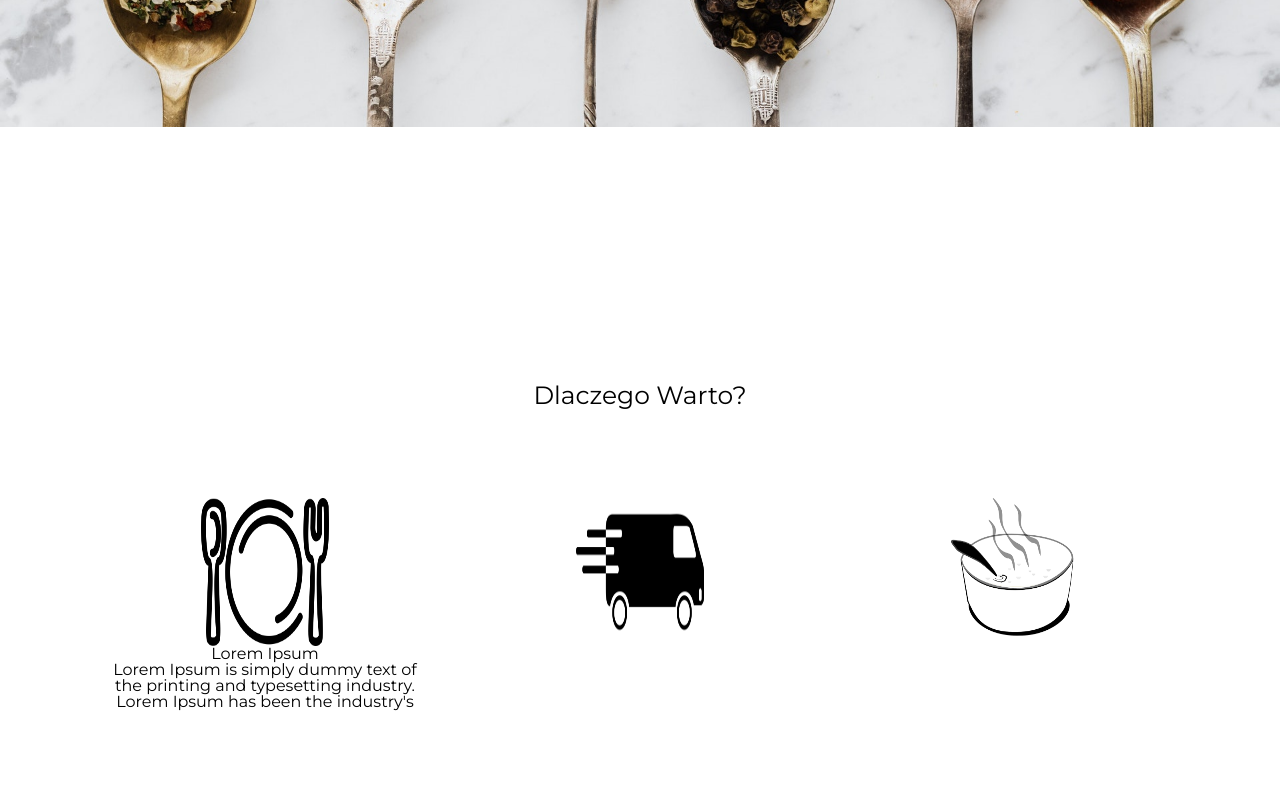
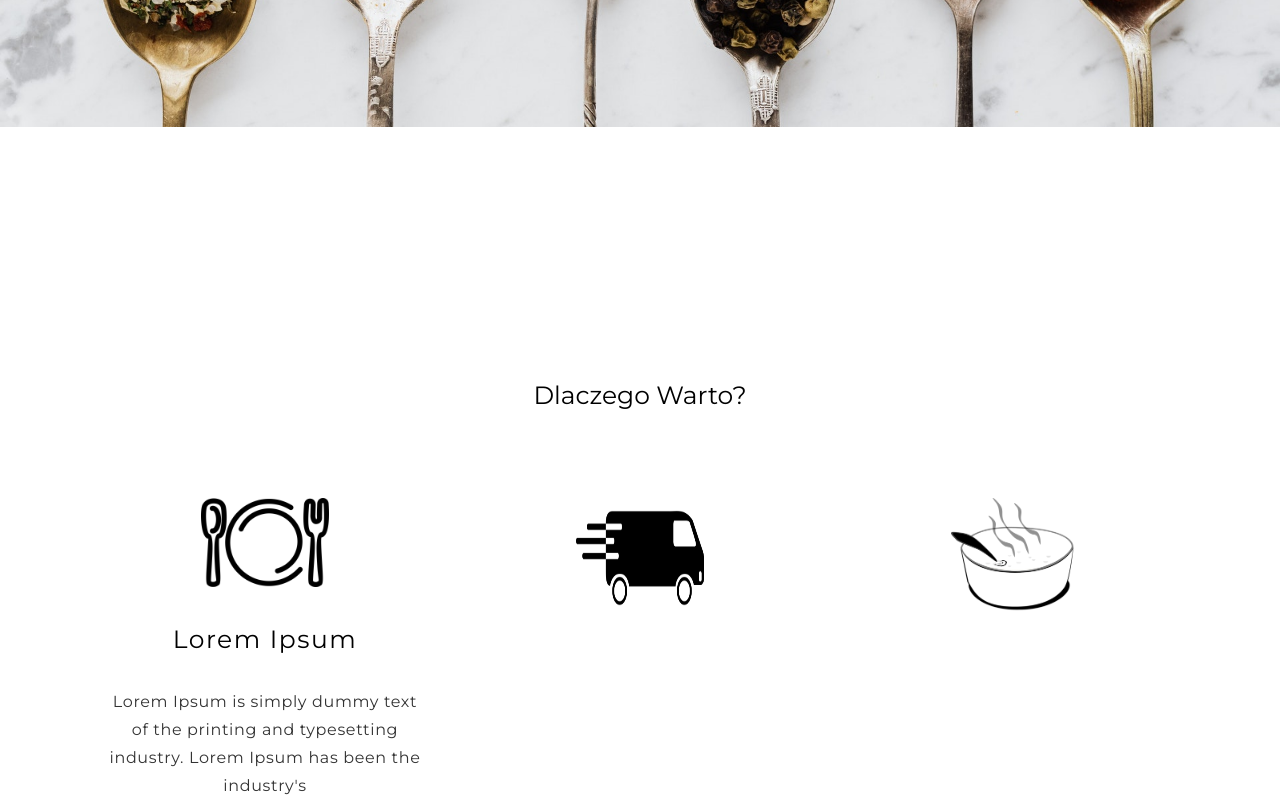
Before and after one commit to Marek-90/food-project, a React (Create React App) app: page / in a window 1280 px wide. Shown: the part 673-1473 px from the top of the page. Before the commit the page ends 1384 px from the top, so only its background shows below. Built offline with nearby package versions, Linux system fonts and the light colour scheme.

Commit message:
I dont know

```diff
--- a/src/components/Header/headerStyle.jsx
+++ b/src/components/Header/headerStyle.jsx
@@ -3,7 +3,7 @@ import styled from 'styled-components';
 const HeaderStyle = styled.header`
          width:100%;
          height: 15vh;
-         background-color: ${({isScroll}) => isScroll ? 'white' : 'transparent'} ;
+         background-color: ${({isScroll}) => isScroll ? 'rgba(255, 255, 255, 0.9)' : 'transparent'} ;
          display: flex;
          justify-content: center;
          align-items: center;
--- /dev/null
+++ b/src/components/WhyIsItWorth/Element/ElementOne/descriptionStyle.jsx
@@ -0,0 +1,10 @@
+import styled from 'styled-components';
+
+const DescriptionStyle = styled.div`
+margin-top: 4.504vh;
+letter-spacing: 0.04em;
+line-height: 3.5vh;
+color: rgba(0, 0, 0, 0.8);
+`
+
+export default DescriptionStyle;
--- a/src/components/WhyIsItWorth/Element/ElementOne/elementText.jsx
+++ b/src/components/WhyIsItWorth/Element/ElementOne/elementText.jsx
@@ -1,13 +1,15 @@
 import React from 'react';
 import TextStyle from './textStyle';
+import TitleStyle from './titleStyle';
+import DescriptionStyle from './descriptionStyle';
 
 const ElementText = () => {
     return (
         <TextStyle>
-            <h2>Lorem Ipsum</h2>
-            <div>
+            <TitleStyle>Lorem Ipsum</TitleStyle>
+            <DescriptionStyle>
                 Lorem Ipsum is simply dummy text of the printing and typesetting industry. Lorem Ipsum has been the industry's
-            </div>
+            </DescriptionStyle>
         </TextStyle>
     )
 }
--- a/src/components/WhyIsItWorth/Element/ElementOne/imgStyle.jsx
+++ b/src/components/WhyIsItWorth/Element/ElementOne/imgStyle.jsx
@@ -2,6 +2,5 @@ import styled from 'styled-components';
 
 const ImgStyle = styled.img`
 width: 10vw;
-height: 18.555vh;
 `
 export default ImgStyle;
--- a/src/components/WhyIsItWorth/Element/ElementOne/textStyle.jsx
+++ b/src/components/WhyIsItWorth/Element/ElementOne/textStyle.jsx
@@ -5,6 +5,8 @@ display: flex;
 flex-direction: column;
 text-align: center;
 font-family: "Montserrat";
+font-size:16px;
+font-size:1.25vw;
 `
 
 export default TextStyle;
--- /dev/null
+++ b/src/components/WhyIsItWorth/Element/ElementOne/titleStyle.jsx
@@ -0,0 +1,10 @@
+import styled from 'styled-components';
+
+const TitleStyle = styled.h2`
+margin-top: 5vh;
+font-size: 1.953vw;
+letter-spacing: 0.06em;
+
+`
+
+export default TitleStyle;
--- a/src/components/WhyIsItWorth/Element/ElementThree/imgStyle.jsx
+++ b/src/components/WhyIsItWorth/Element/ElementThree/imgStyle.jsx
@@ -2,7 +2,7 @@ import styled from 'styled-components';
 
 const ImgStyle = styled.img`
 width: 10vw;
-height: 18.555vh;
+height: 15vh;
 `
 
 export default ImgStyle;
--- a/src/components/WhyIsItWorth/Element/ElementTwo/imgStyle.jsx
+++ b/src/components/WhyIsItWorth/Element/ElementTwo/imgStyle.jsx
@@ -2,7 +2,7 @@ import styled from 'styled-components';
 
 const ImgStyled = styled.img`
 width: 10vw;
-height: 18.555vh;
+height: 15vh;
 `
 
 export default ImgStyled;
```
